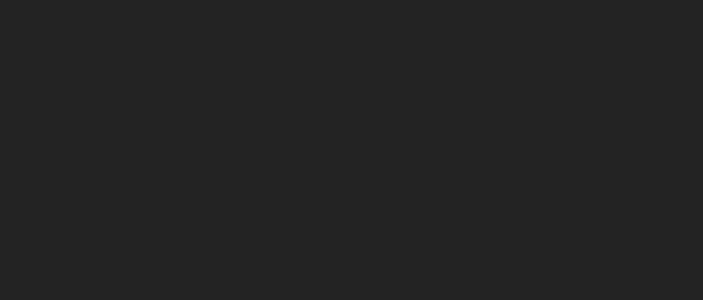
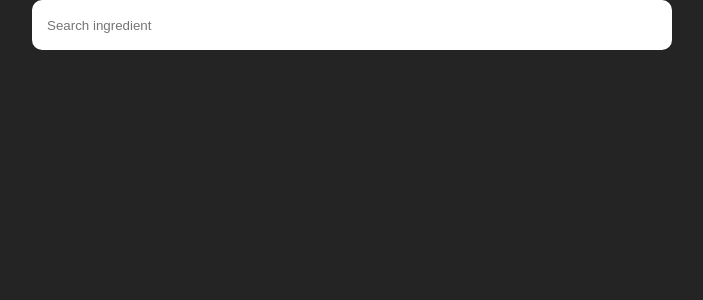
Before and after one commit to Neoodev/recipe-finder, a React (Vite) app: page / in a window 1280 px wide. Before the commit this address had no page. Shown: the top 300 px of the page, without its empty margins (288-991 px from the left). Built offline with nearby package versions, Linux system fonts and the light colour scheme.

Commit message:
fix routes issue

```diff
--- a/src/App.tsx
+++ b/src/App.tsx
@@ -7,8 +7,8 @@ function App() {
   return (
     <>
       <Routes>
-        <Route path="/recipe-finder/" element={<Ingredients />}></Route>
-        <Route path="/recipe-finder/viewmeal" element={<ViewMeal />}></Route>
+        <Route path="/" element={<Ingredients />}></Route>
+        <Route path="/viewmeal" element={<ViewMeal />}></Route>
       </Routes>
     </>
   );
```
